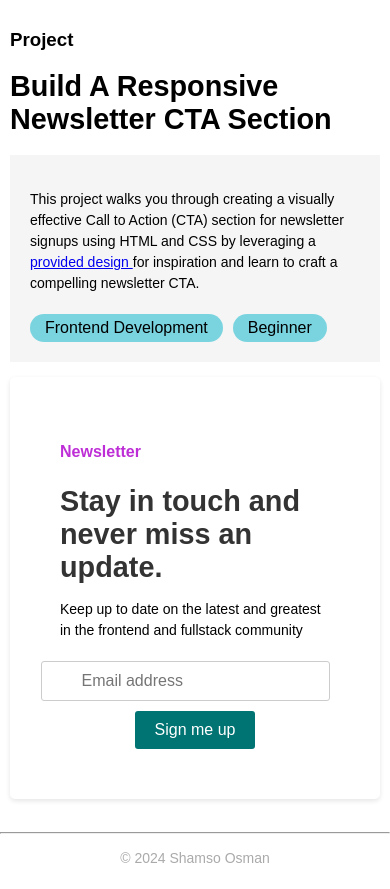
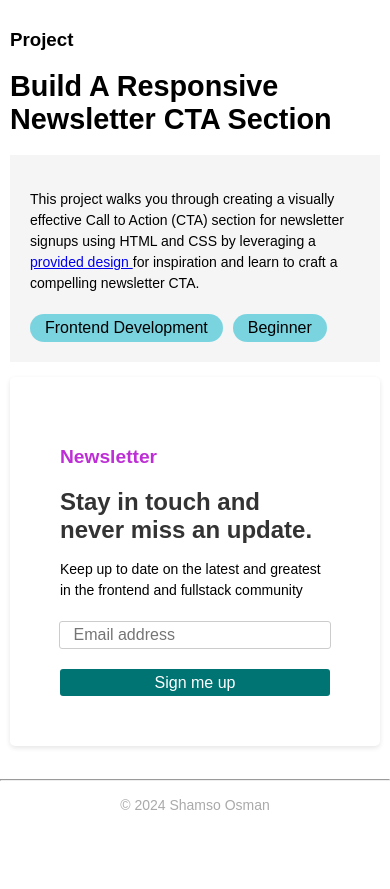
Before and after one commit to S-Osman4/TechStarta-CTA, a plain HTML site: page index.html in a window 390 px wide. After the commit the page ends 844 px from the top, so only its background shows below. Drawn offline with Linux system fonts and the light colour scheme.

Commit message:
adjust mobile screen responsiveness

```diff
--- a/style.css
+++ b/style.css
@@ -60,17 +60,19 @@ body {
     margin-bottom: 20px;
   }
 
+  .cta-container h3 {
+    font-size: 1em;
+    margin-bottom: 10px;
+    color: #be2ed6;
+  }
+
   .cta-container h2 {
     font-size: 1.8em;
     margin-bottom: 15px;
     color: #333;
     font-weight: bold;
   }
-  .cta-container h3 {
-    font-size: 1em;
-    margin-bottom: 10px;
-    color: #be2ed6;
-  }
+
 
 
   form {
@@ -114,6 +116,13 @@ body {
   }
   @media (max-width: 576px) {
     /* Styles for mobile screens */
+    .cta-container h3 {
+      font-size: 1.2em;
+    }
+    .cta-container h2 {
+      font-size: 1.5em;
+    }
+
     p {
       font-size: 14px;
     }
@@ -124,8 +133,18 @@ body {
     }
 
     form input[type="email"] {
-      margin-bottom: 10px;
+      padding: 1.5% 5%;
+      margin-right: 0;
+      margin-bottom: 20px;
+      width: 90%;
     }
+    button {
+      border: none;
+      padding: 1.5% 3%;
+      font-size: 16px;
+      width: 100%;
+    }
+
   }
 
 
```
